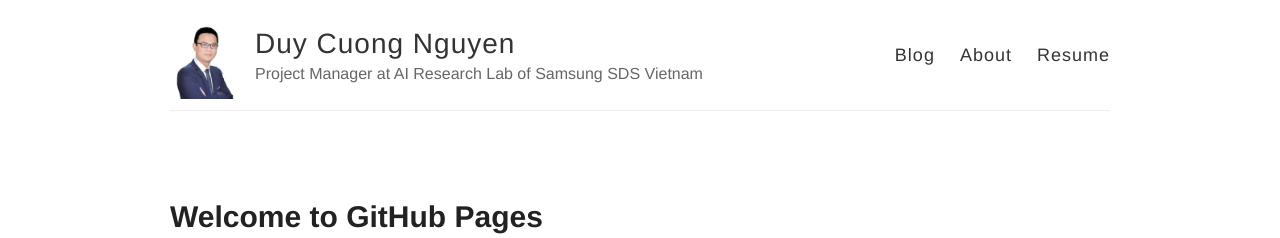
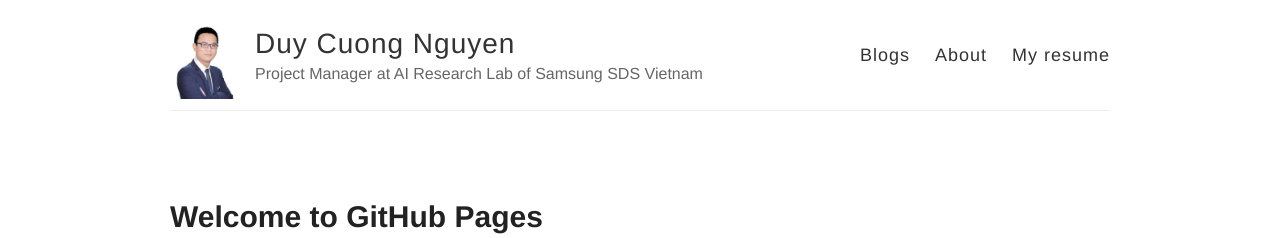
Before and after one commit to ndcuong91/ndcuong91.github.io, a Jekyll site: the page built from index.md, in a window 1280 px wide. Shown: the top 238 px of the page. Built offline with Jekyll 4.4.1, drawn with Linux system fonts in a browser that asks for light colours; nearby versions of some CDN libraries; our own code applies the rules of GitHub Pages for plain Markdown files.

Commit message:
Update default.html

```diff
--- a/_layouts/default.html
+++ b/_layouts/default.html
@@ -40,9 +40,9 @@
           </div>
 
           <nav>
-            <a href="{{ site.baseurl }}/">Blog</a>
-            <a href="{{ site.baseurl }}/about">About</a>
-            <a href="{{ site.baseurl }}/resume.pdf" target="_blank">Resume</a>
+            <a href="{{ site.baseurl }}/">Blogs</a>
+            <a href="{{ site.baseurl }}/About">About</a>
+            <a href="{{ site.baseurl }}/resume.pdf" target="_blank">My resume</a>
           </nav>
         </header>
       </div>
```
